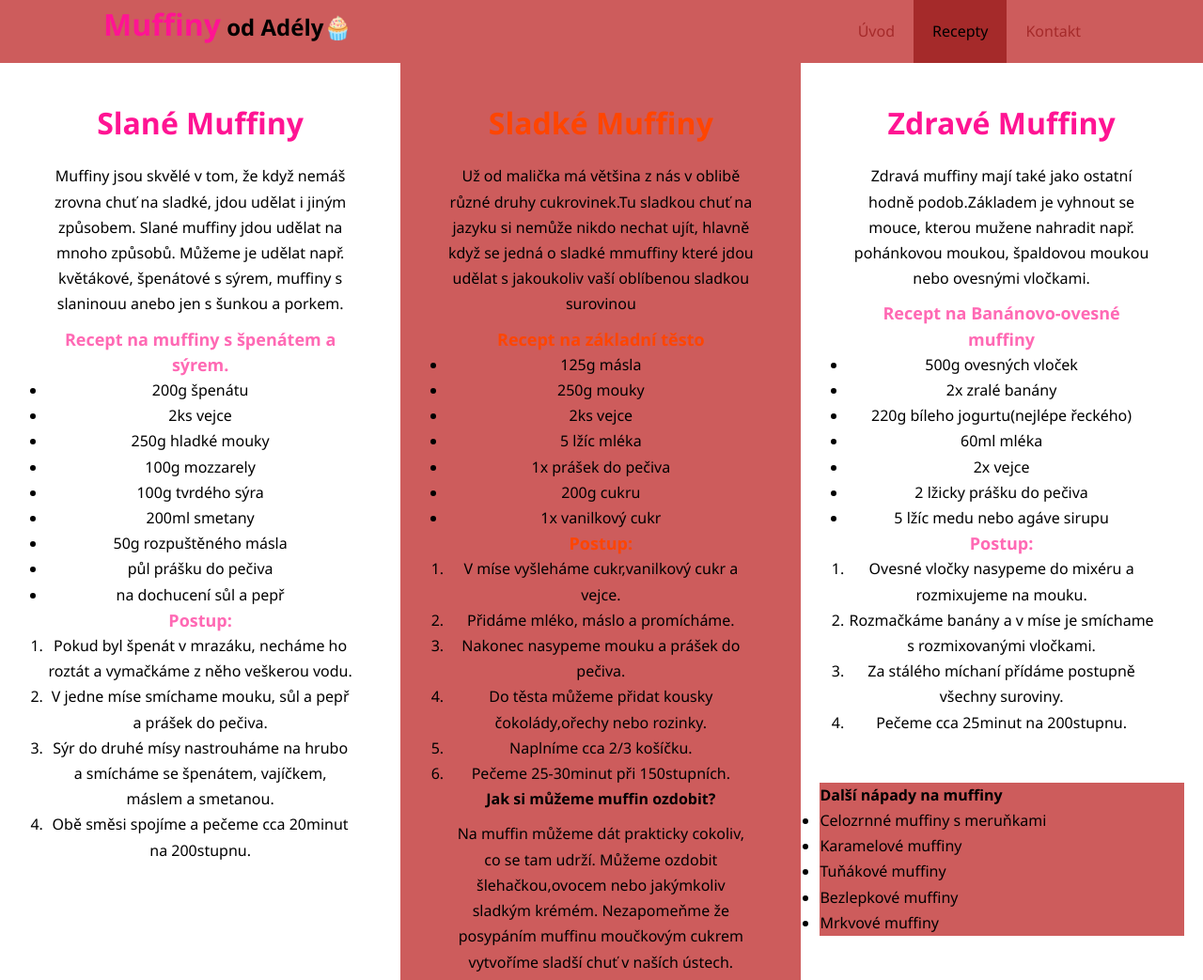
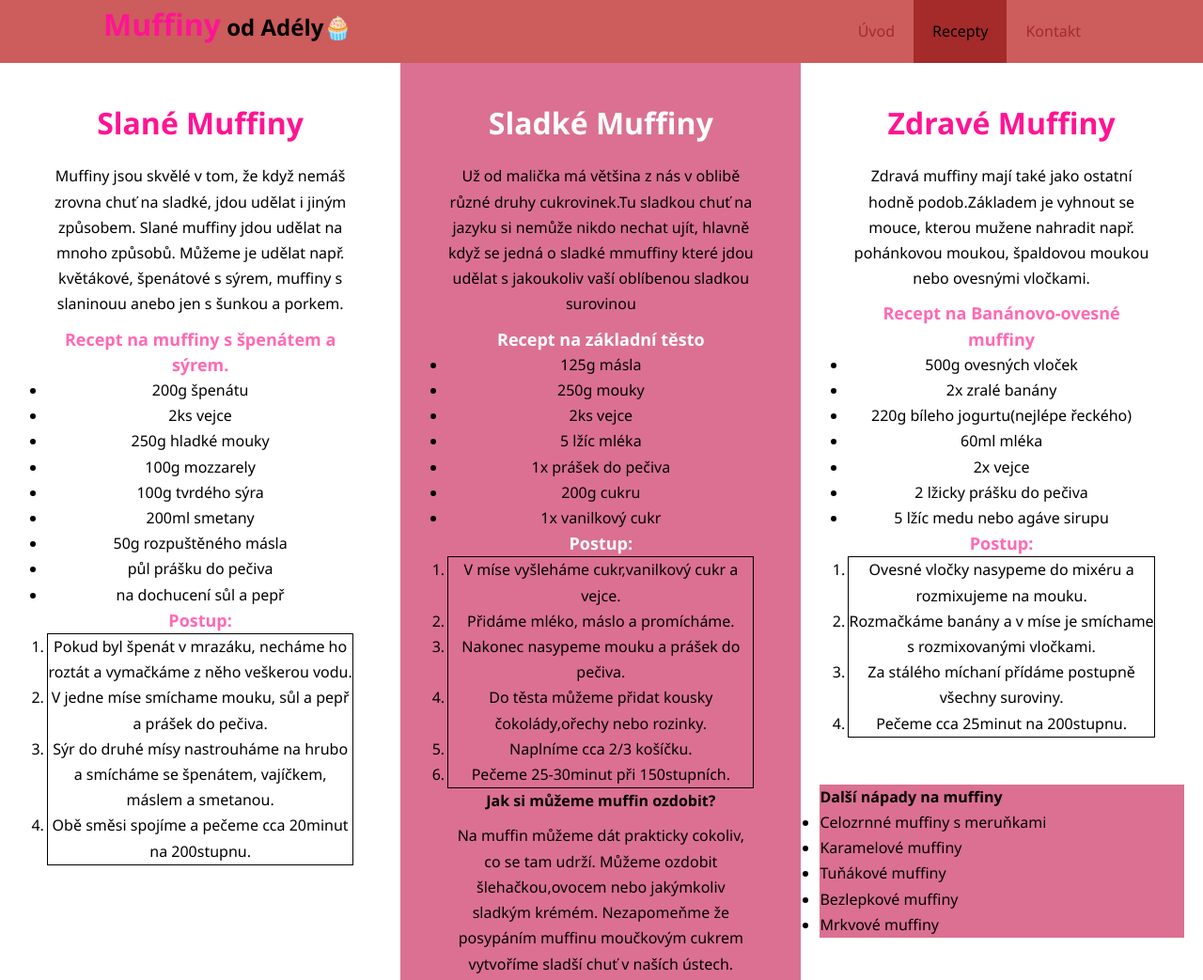
Before and after one commit to adelatielova/adelatielova.github.io, a plain HTML site: page projekt1/recepty.html in a window 1280 px wide. Shown: the top 1043 px of the page at 94% size. Drawn offline with Linux system fonts and the light colour scheme.

Commit message:
pořad nemam hotovo

```diff
--- a/projekt1/styly.css
+++ b/projekt1/styly.css
@@ -49,14 +49,15 @@ p {
     margin: 10px 0;
 }
 .text-third {
-    color: orangered;
+    color: white;
     font-size: xx-large;
 }
 .podtext1 {
-    color: orangered;
+    color: white;
     font-size: large;
 }
-li {
+ol {
+border: 1px solid black;
 
 }
 
@@ -77,7 +78,7 @@ li {
     color: indianred;
 }
 .bg-primary{
-    background: indianred;
+    background: palevioletred;
     color: black;
 }
 .clr {
```
Also changed, not shown: projekt1/kontakt.html (+1 -1 lines).
